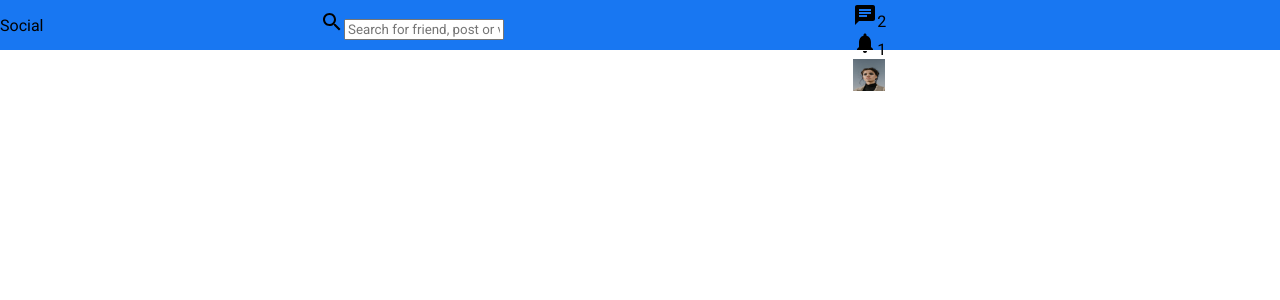
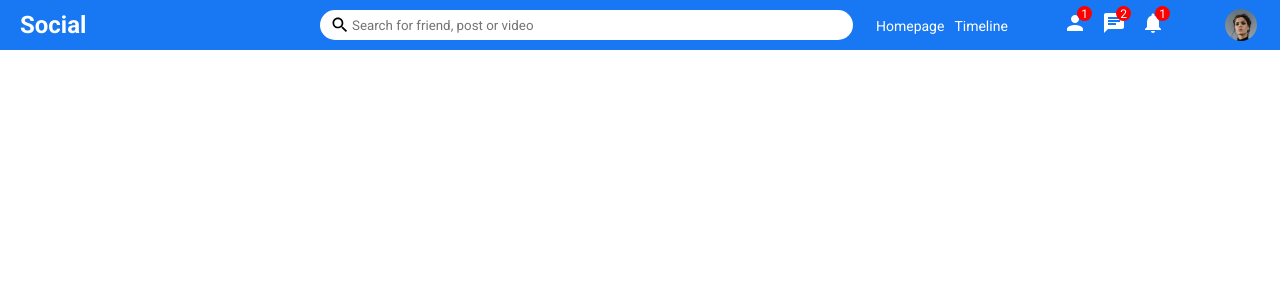
Before and after one commit to NNaumenko83/social-media-front, a React (Vite) app: page / in a window 1280 px wide. Shown: the top 300 px of the page. Built offline with nearby package versions, Linux system fonts and the light colour scheme; the HTML template or start-up script is replaced by a standard one.

Commit message:
ADD: RightBar, SideBar, Feed

```diff
--- a/src/components/TopBar/TopBar.module.css
+++ b/src/components/TopBar/TopBar.module.css
@@ -12,28 +12,80 @@
     flex: 3;
 }
 .logo {
+    font-size: 24px;
+    margin-left: 20px;
+    font-weight: bold;
+    color: white;
+    cursor: pointer;
 }
 .topbarCenter {
     flex: 5;
 }
 .searchBar {
+    width: 100%;
+    height: 30px;
+    background-color: white;
+    border-radius: 30px;
+    display: flex;
+    align-items: center;
 }
+
+.searchIcon {
+    font-size: 20px !important;
+    margin-left: 10px;
+}
+
 .searchInput {
+    border: none;
+    width: 70%;
 }
+
+.searchInput:focus {
+    outline: none;
+}
+
 .topbarRight {
     flex: 4;
+    display: flex;
+    align-items: center;
+    justify-content: space-around;
+    color: white;
 }
 .topbarLinks {
 }
 .topbarLink {
+    margin-right: 10px;
+    font-size: 14px;
+    cursor: pointer;
 }
+
 .topbarIcons {
+    display: flex;
 }
 .topbarIconItem {
+    margin-right: 15px;
+    cursor: pointer;
+    position: relative;
 }
 .topbarIconBadge {
+    width: 15px;
+    height: 15px;
+    background-color: red;
+    border-radius: 50%;
+    color: white;
+    position: absolute;
+    top: -5px;
+    right: -5px;
+    display: flex;
+    align-items: center;
+    justify-content: center;
+    font-size: 12px;
 }
+
 .topbarImage {
     width: 32px;
     height: 32px;
+    border-radius: 50%;
+    object-fit: cover;
+    cursor: pointer;
 }
--- a/src/components/TopBar/TopBar.tsx
+++ b/src/components/TopBar/TopBar.tsx
@@ -11,7 +11,7 @@
 
             <div className={css.topbarCenter}>
                 <div className={css.searchBar}>
-                    <Search />
+                    <Search className={css.searchIcon} />
                     <input
                         type="text"
                         className={css.searchInput}
```
Also changed, not shown: src/components/Feed/Feed.tsx (added, +9 -0 lines), src/components/RightBar/RightBar.tsx (added, +9 -0 lines), src/components/SideBar/SideBar.tsx (added, +9 -0 lines), src/components/Feed/Feed.module.css (added), src/components/RightBar/RightBar.module.css (added), src/components/SideBar/SideBar.module.css (added).
